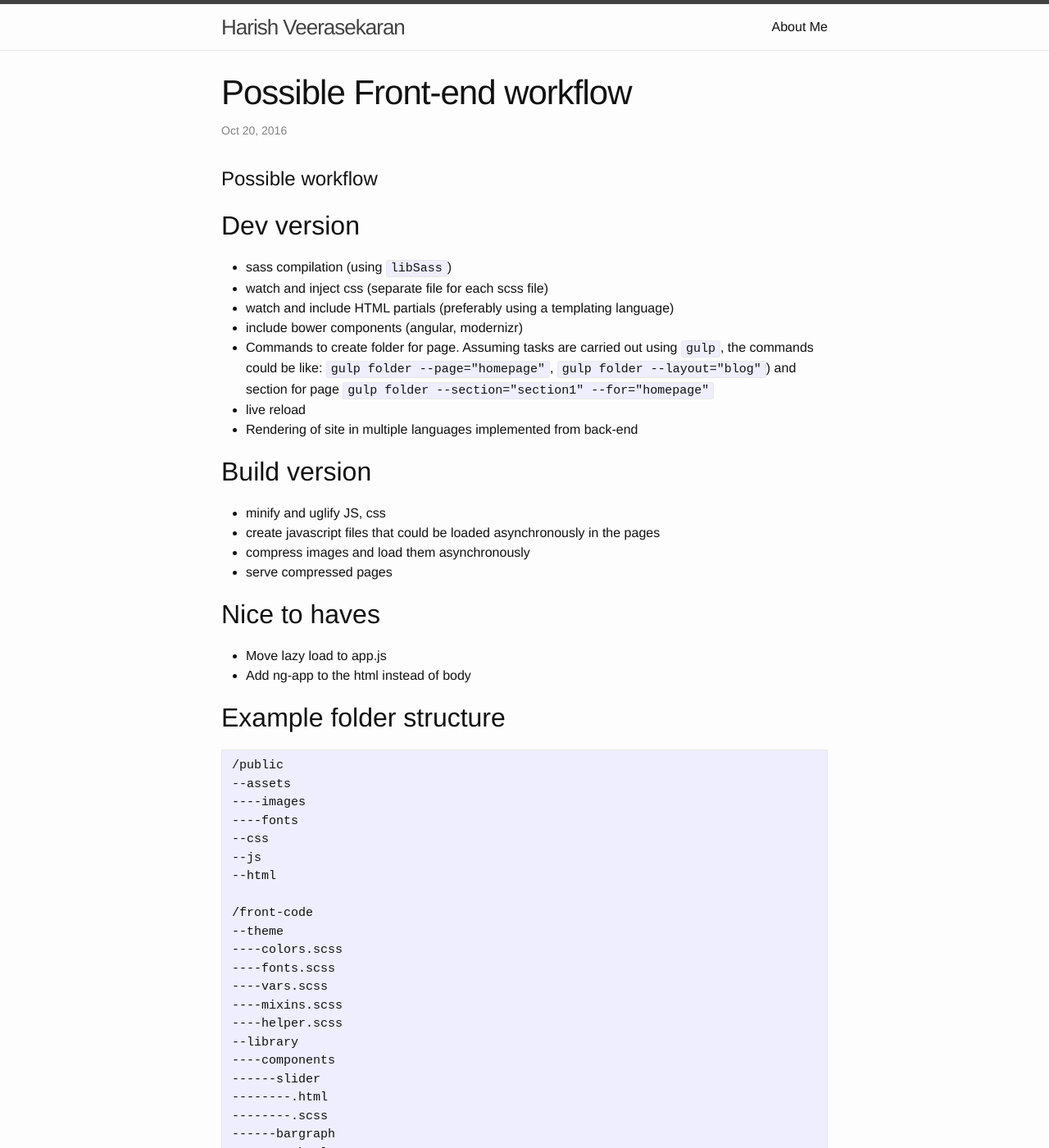
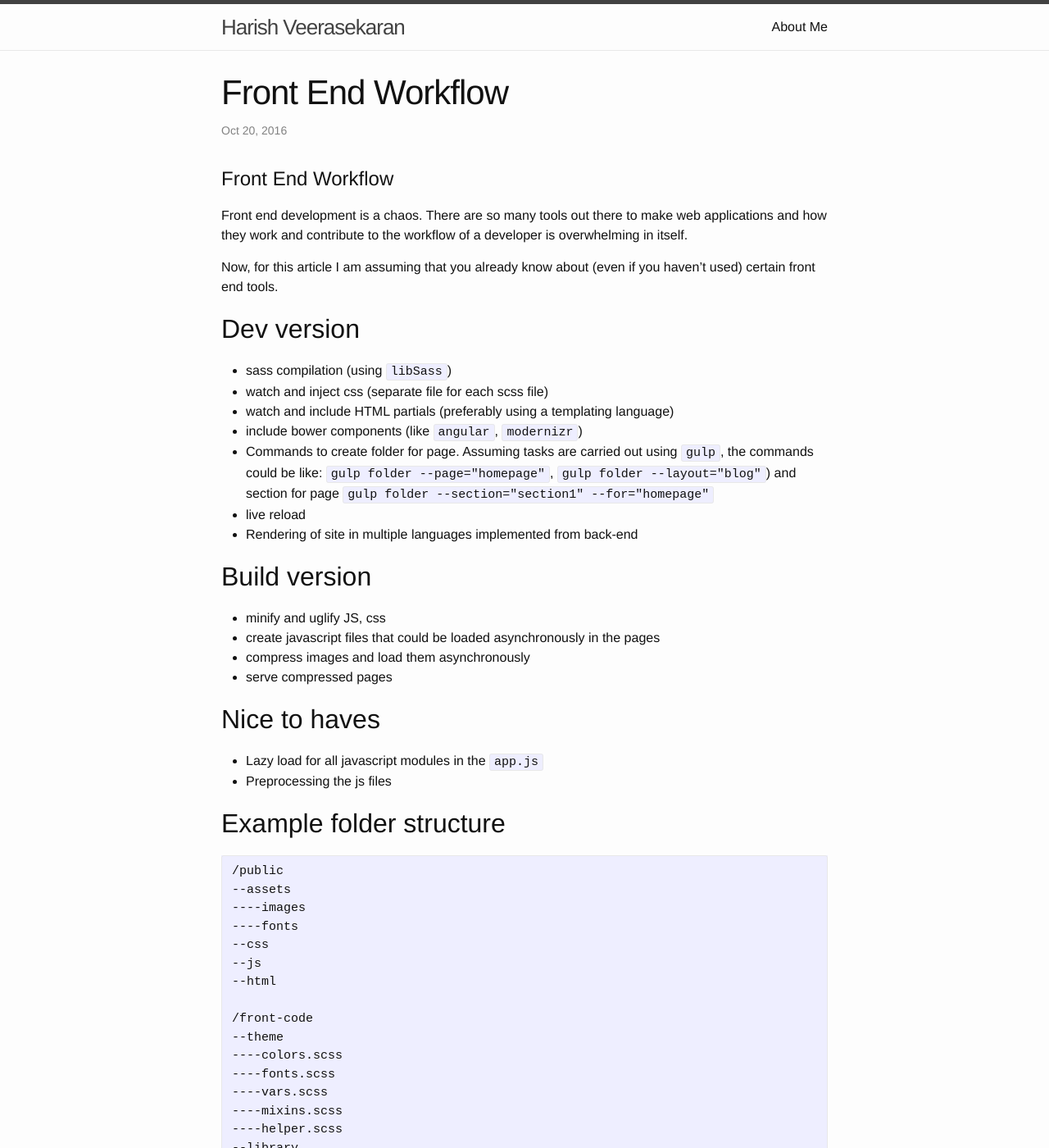
Before and after one commit to blenderous/blenderous.github.io, a Jekyll site: the page built from _posts/2016-10-20-front-end-workflow.md, in a window 1280 px wide and 1400 px high. Shown: the whole window at 82% size. Built offline with Jekyll 4.4.1, drawn with Linux system fonts in a browser that asks for light colours.

Commit message:
added couple of new posts

```diff
--- a/_posts/2016-10-20-possible-workflow.md
+++ b/_posts/2016-10-20-front-end-workflow.md
@@ -1,18 +1,24 @@
 ---
 layout: post
-title: "Possible Front-end workflow"
+title: "Front End Workflow"
 description: "Possible technologies and tools of trade that could be used to create interfaces for the web"
 date: 2016-10-20
 comments: true
 ---
 
-# Possible workflow
+# Front End Workflow
+
+Front end development is a chaos. There are so many tools out there to make web applications and how they work and contribute to the workflow of a developer is overwhelming in itself.
+
+Now, for this article I am assuming that you already know about (even if you haven't used) certain front end tools.
+
+
 
 ## Dev version
  - sass compilation (using `libSass`)
  - watch and inject css (separate file for each scss file)
  - watch and include HTML partials (preferably using a templating language)
- - include bower components (angular, modernizr)
+ - include bower components (like `angular`, `modernizr`)
  - Commands to create folder for page. Assuming tasks are carried out using `gulp`, the commands could be like: `gulp folder --page="homepage"`, `gulp folder --layout="blog"`) and section for page `gulp folder --section="section1" --for="homepage"`
  - live reload
  - Rendering of site in multiple languages  implemented from back-end
@@ -24,8 +30,8 @@ comments: true
  - serve compressed pages
 
 ## Nice to haves
- - Move lazy load to app.js
- - Add ng-app to the html instead of body
+ - Lazy load for all javascript modules in the `app.js`
+ - Preprocessing the js files
 
 ## Example folder structure
 
```
Also changed, not shown: _posts/2016-01-06-first-github-blog-post.md (+2 -2 lines), _posts/2016-04-17-two-ssh-configs-for-git.md (+4 -3 lines), _posts/2016-10-11-using-fonts-for-icons-in-a-website.md (added, +9 -0 lines), _posts/creating-a-virtual-host.md (added, +43 -0 lines).
